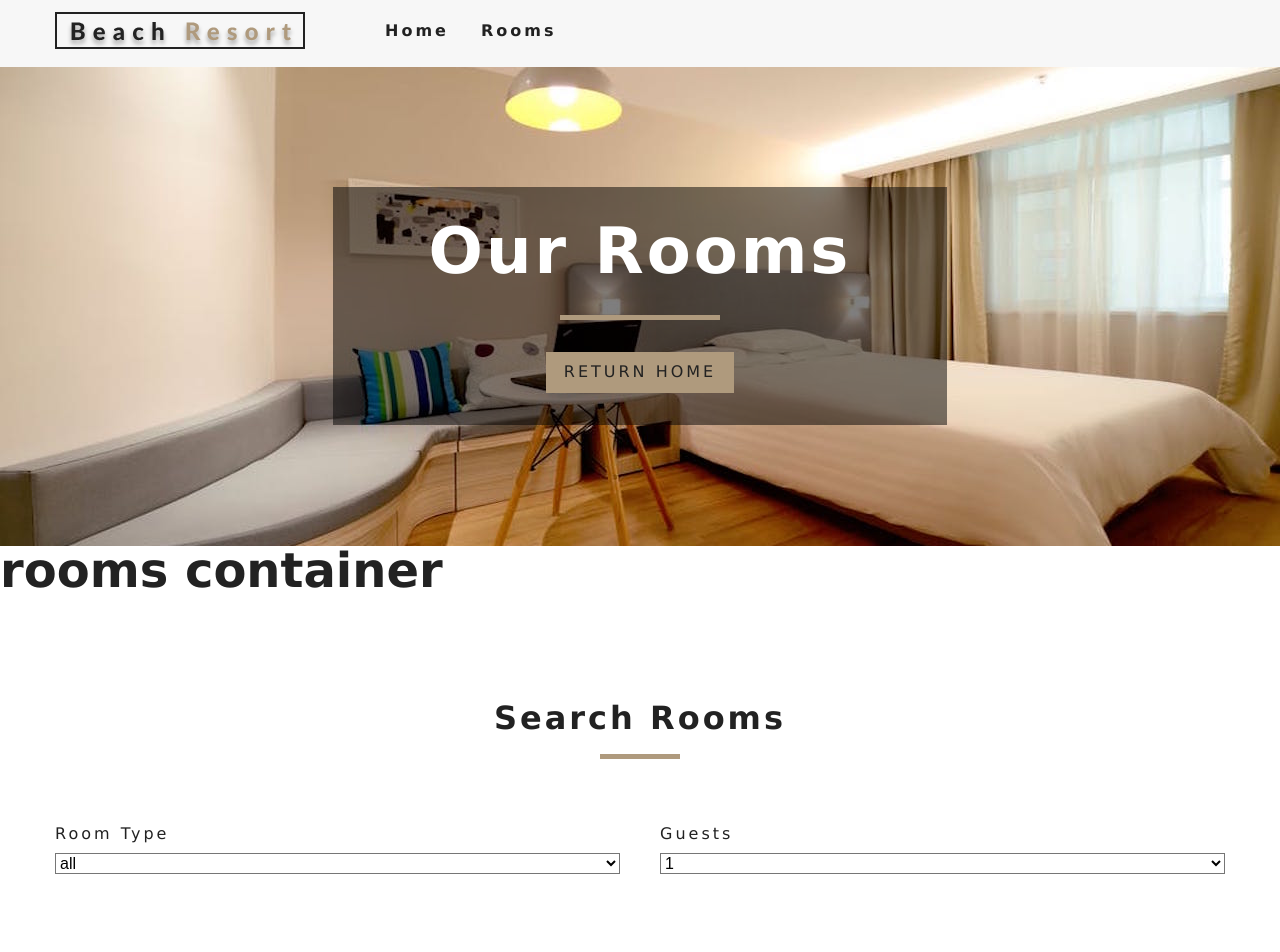
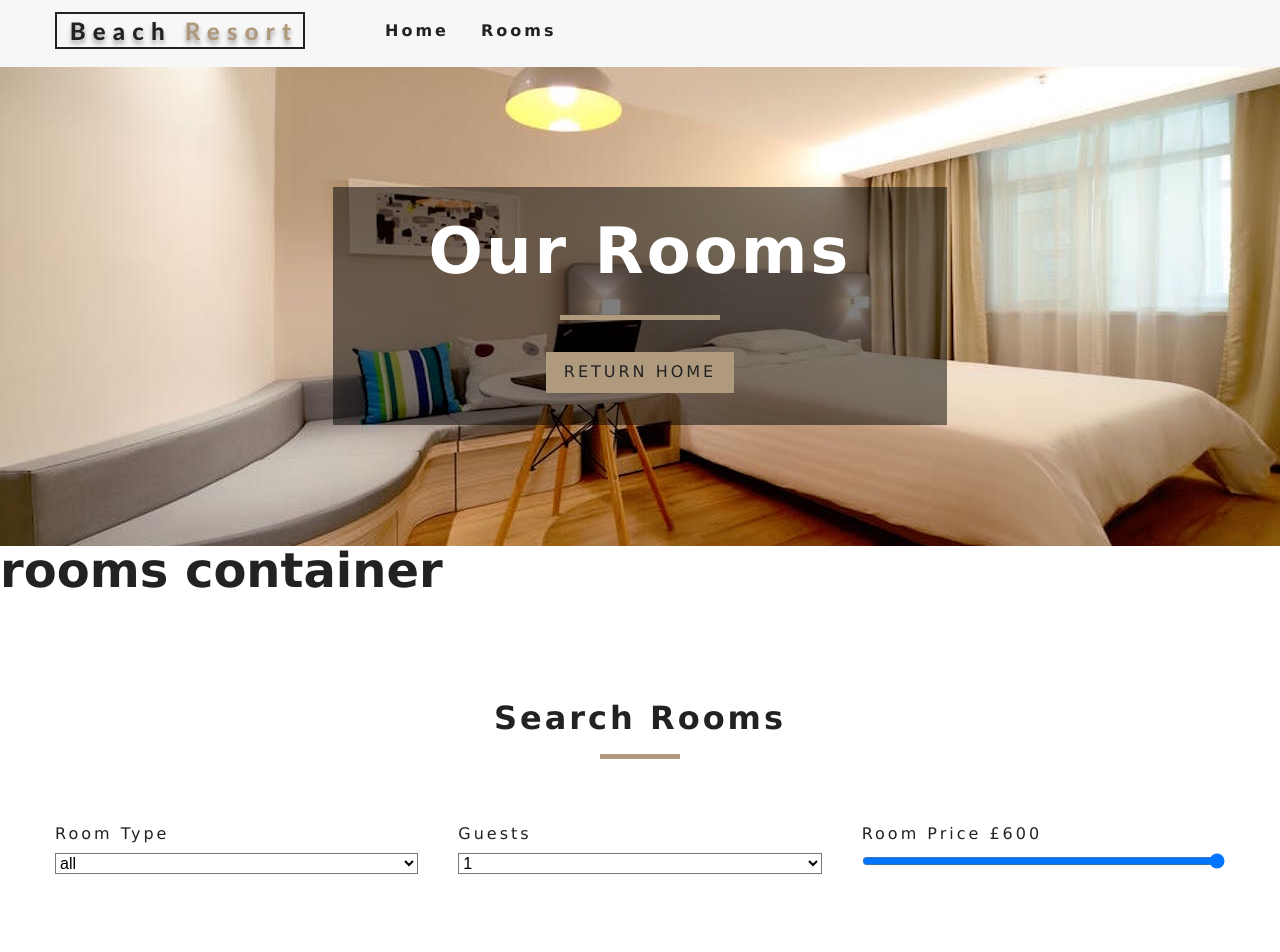
Before and after one commit to DevIvaylo/book-a-room-react-app, a React (Create React App) app: page /rooms in a window 1280 px wide. Shown: the top 952 px of the page. Built offline with nearby package versions, Linux system fonts and the light colour scheme.

Commit message:
implementing price filter + updating the state

```diff
--- a/src/Context.js
+++ b/src/Context.js
@@ -78,11 +78,19 @@ class RoomProvider extends Component {
         }
         // filter by capacity
         if (capacity !== 1) {
-            // transform values as initially is a number but once selecting from the dropdown is becoming string so need s to be parsed
+            // transform values as initially is a number but once selecting from the dropdown is becoming string so needs to be parsed
             capacity = parseInt(capacity);
-            tempRooms = tempRooms.filter(person => person.capacity >= capacity);
+            tempRooms = tempRooms.filter(room => room.capacity >= capacity);
         }
+
+        // filter by price
+        // transform values as initially is a number but once selecting the range is becoming string so needs to be parsed
+        price = parseInt(price);
+        tempRooms = tempRooms.filter(room => room.price <= price);
+
         console.log('temp~Rooms:', tempRooms);
+
+        // change state
         this.setState({
             sortedRooms: tempRooms,
         })
--- a/src/components/RoomFilter.js
+++ b/src/components/RoomFilter.js
@@ -52,6 +52,14 @@ const RoomFilter = ({rooms}) => {
                         </select>
                     </div>
                     {/*end guests*/}
+                    {/*room price*/}
+                    <div className="form-group">
+                        <label htmlFor="price">room price £{price}</label>
+                        <input type='range' name='price' min={minPrice} max={maxPrice} id='price' value={price}
+                               onChange={handleChange} className='form-control'/>
+                    </div>
+
+                    {/*end room price*/}
                 </form>
             </section>
 
```
